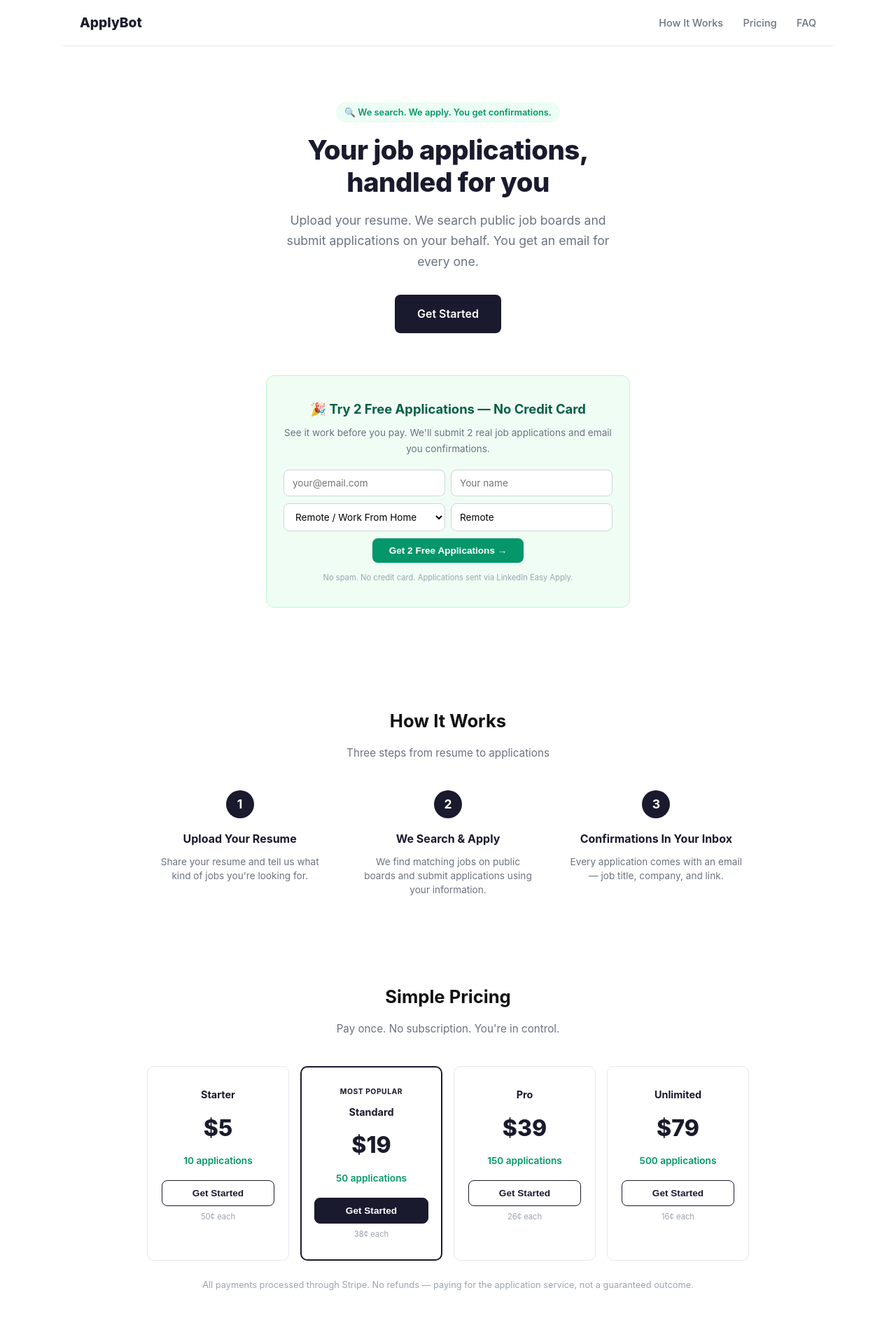
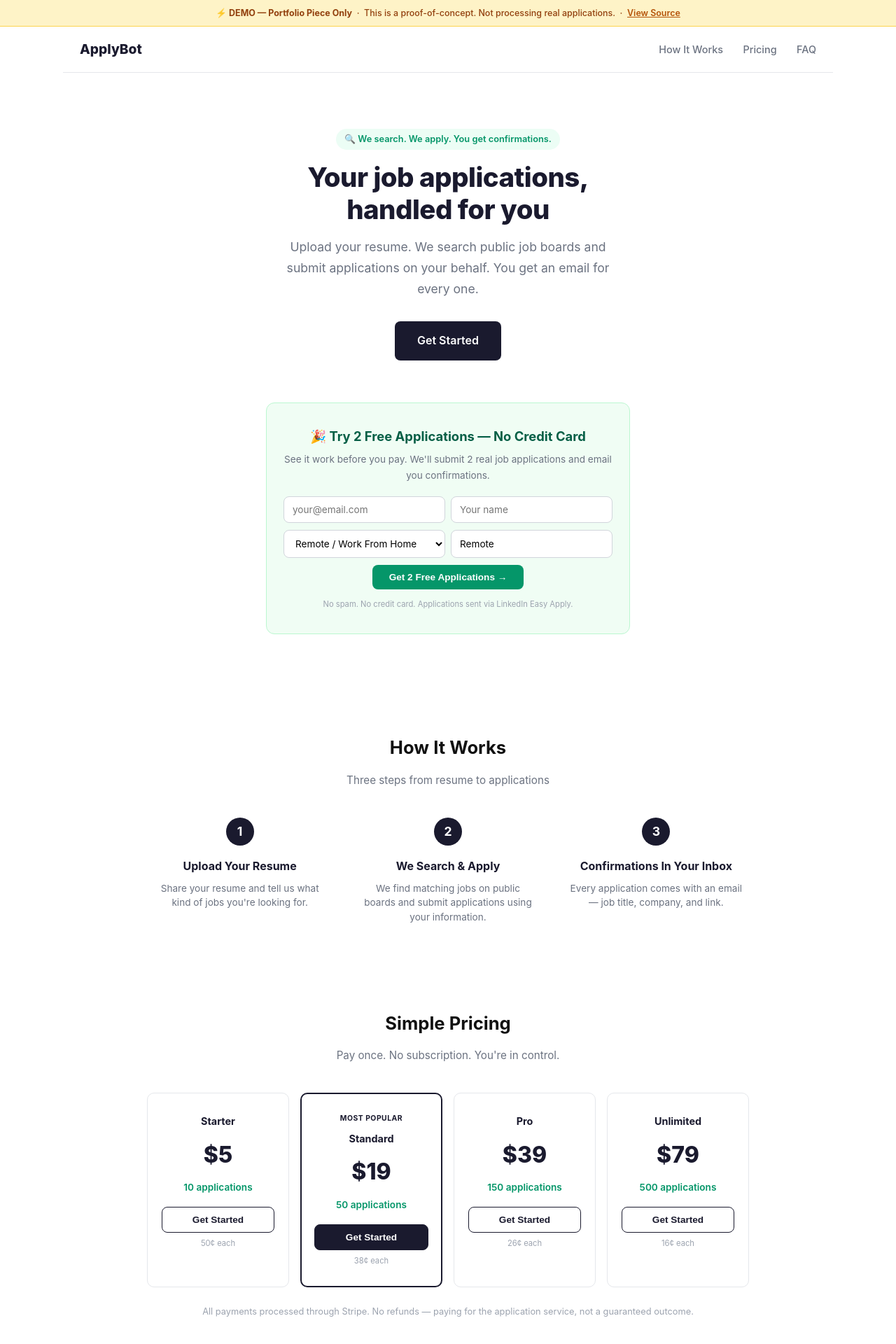
Before and after one commit to CRYPTORICH/applybot, a Flask app: page / in a window 1280 px wide. Shown: the top 1920 px of the page at 70% size. Run offline with Flask 3, Linux system fonts and the light colour scheme; some libraries are stand-ins or nearby versions.

Commit message:
mark as demo: demo bar + disabled checkout buttons

```diff
--- a/templates/index.html
+++ b/templates/index.html
@@ -3,10 +3,18 @@
 <head>
 <meta charset="UTF-8">
 <meta name="viewport" content="width=device-width, initial-scale=1.0">
-<title>ApplyBot — We Submit Job Applications For You</title>
+<title>ApplyBot — Demo · We Submit Job Applications For You</title>
 <script src="https://js.stripe.com/v3/"></script>
 <style>
 *{margin:0;padding:0;box-sizing:border-box}
+/* ═══ DEMO BAR ═══ */
+.demo-bar{
+  background:#fef3c7;color:#92400e;text-align:center;
+  padding:8px 16px;font-size:.78rem;font-weight:500;
+  border-bottom:1px solid #fcd34d;
+  font-family:-apple-system,BlinkMacSystemFont,'Segoe UI',sans-serif;
+}
+.demo-bar a{color:#b45309;font-weight:600}
 body{background:#fff;color:#1a1a2e;font-family:-apple-system,BlinkMacSystemFont,'Segoe UI',sans-serif;line-height:1.7}
 header{border-bottom:1px solid #e5e7eb;padding:16px 24px;display:flex;justify-content:space-between;align-items:center;max-width:1100px;margin:0 auto}
 header .logo{font-weight:800;font-size:1.2rem;color:#1a1a2e;text-decoration:none}
@@ -80,7 +88,7 @@ h2{font-size:1.6rem;text-align:center;margin-bottom:12px;color:#111}
 </style>
 </head>
 <body>
-
+<div class="demo-bar">⚡ <strong>DEMO — Portfolio Piece Only</strong> &nbsp;·&nbsp; This is a proof-of-concept. Not processing real applications. &nbsp;·&nbsp; <a href="https://github.com/CRYPTORICH/applybot">View Source</a></div>
 <header>
 <a href="/" class="logo">ApplyBot</a>
 <nav>
@@ -121,7 +129,7 @@ h2{font-size:1.6rem;text-align:center;margin-bottom:12px;color:#111}
 </select>
 <input type="text" id="ft-location" placeholder="City or 'Remote'" value="Remote" list="city-list">
 </div>
-<button onclick="startFreeTrial()" id="ft-btn">Get 2 Free Applications →</button>
+<button onclick="alert('⚡ Demo Mode — Portfolio piece. Not processing real applications.')" style="cursor:pointer" id="ft-btn">Get 2 Free Applications →</button>
 <div class="trust-line">No spam. No credit card. Applications sent via LinkedIn Easy Apply.</div>
 <div class="result" id="ft-result"></div>
 </div>
@@ -141,10 +149,10 @@ h2{font-size:1.6rem;text-align:center;margin-bottom:12px;color:#111}
 <h2>Simple Pricing</h2>
 <p class="section-sub">Pay once. No subscription. You're in control.</p>
 <div class="pricing">
-<div class="plan"><div class="name">Starter</div><div class="price">$5</div><div class="apps">10 applications</div><button onclick="checkout('starter')">Get Started</button><div class="per">50¢ each</div></div>
-<div class="plan popular"><div class="name">Standard</div><div class="price">$19</div><div class="apps">50 applications</div><button onclick="checkout('standard')">Get Started</button><div class="per">38¢ each</div></div>
-<div class="plan"><div class="name">Pro</div><div class="price">$39</div><div class="apps">150 applications</div><button onclick="checkout('pro')">Get Started</button><div class="per">26¢ each</div></div>
-<div class="plan"><div class="name">Unlimited</div><div class="price">$79</div><div class="apps">500 applications</div><button onclick="checkout('unlimited')">Get Started</button><div class="per">16¢ each</div></div>
+<div class="plan"><div class="name">Starter</div><div class="price">$5</div><div class="apps">10 applications</div><button onclick="alert('⚡ Demo Mode — Portfolio piece. Not processing real applications.')" style="cursor:pointer">Get Started</button><div class="per">50¢ each</div></div>
+<div class="plan popular"><div class="name">Standard</div><div class="price">$19</div><div class="apps">50 applications</div><button onclick="alert('⚡ Demo Mode — Portfolio piece. Not processing real applications.')" style="cursor:pointer">Get Started</button><div class="per">38¢ each</div></div>
+<div class="plan"><div class="name">Pro</div><div class="price">$39</div><div class="apps">150 applications</div><button onclick="alert('⚡ Demo Mode — Portfolio piece. Not processing real applications.')" style="cursor:pointer">Get Started</button><div class="per">26¢ each</div></div>
+<div class="plan"><div class="name">Unlimited</div><div class="price">$79</div><div class="apps">500 applications</div><button onclick="alert('⚡ Demo Mode — Portfolio piece. Not processing real applications.')" style="cursor:pointer">Get Started</button><div class="per">16¢ each</div></div>
 </div>
 <p class="pricing-note">All payments processed through Stripe. No refunds — paying for the application service, not a guaranteed outcome.</p>
 </section>
```
